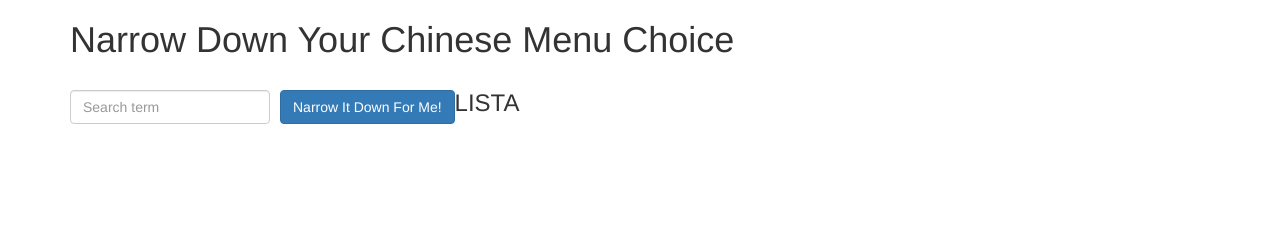
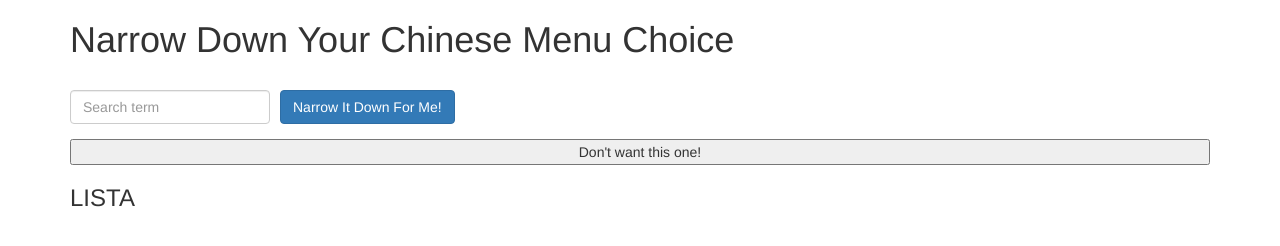
Before and after one commit to dgimenezgr/coursera-angularjs-module03, a plain HTML site: page index.html in a window 1280 px wide. Drawn offline with Linux system fonts and the light colour scheme.

Commit message:
Remove item method working,; TODO: directive method mapping.

```diff
--- a/app.js
+++ b/app.js
@@ -40,7 +40,7 @@ function NarrowItDownController(MenuSearchFactory) {
   };
 
   narrowItDownList.removeItem = function (itemIndex) {
-    menuSearchList.removeItem(itemIndex);
+    menuSearchList.removeItem(narrowItDownList.found, itemIndex);
   };
 
 }
@@ -70,8 +70,8 @@ function MenuSearchService($http,ApiEndpoint) {
     return found;
   };
 
-  service.removeItem = function (itemIndex) {
-    found.splice(itemIndex, 1);
+  service.removeItem = function (items, itemIndex) {
+    items.splice(itemIndex, 1);
   };
 }
 
--- a/foundItems.html
+++ b/foundItems.html
@@ -1,7 +1,7 @@
 <h3>LISTA</h3>
 <ol>
     <li ng-repeat="item in list.found">
-        {{ item.name }}
-        <button ng-click="list.onRemove({index: $index});">Remove Item</button>
+        {{ item.name }} - index {{ $index }}
+        <button ng-click="list.onRemove({index: $index});">Don't want this one!</button>
     </li>
 </ol>
--- a/index.html
+++ b/index.html
@@ -11,13 +11,16 @@
 <body>
    <div class="container" ng-controller="NarrowItDownController as list">
     <h1>Narrow Down Your Chinese Menu Choice</h1>
+    <div class="input-bar">
       <div class="form-group">
         <input type="text" placeholder="Search term" class="form-control" ng-model="list.term">
       </div>
       <div class="form-group narrow-button">
         <button class="btn btn-primary" ng-click="list.getMatchedItems();">Narrow It Down For Me!</button>
       </div>
+      </div>
     <!-- found-items should be implemented as a component -->
+    <button ng-click="list.removeItem(0);">Don't want this one!</button>
     <found-items
       found="list"
       on-remove="list.removeItem(index)"></found-items>
--- a/styles/styles.css
+++ b/styles/styles.css
@@ -30,6 +30,15 @@ input[type="text"] {
   width: 3em;
   height: 3em;
 }
+.container {
+  display: flex;
+  flex-direction: column;
+}
+.input-bar {
+  display: flex;
+  justify-content: flex-start;
+  align-items: center;
+}
 @-webkit-keyframes load8 {
   0% {
     -webkit-transform: rotate(0deg);
```
Lines whose indentation alone changed are shown as unchanged.
